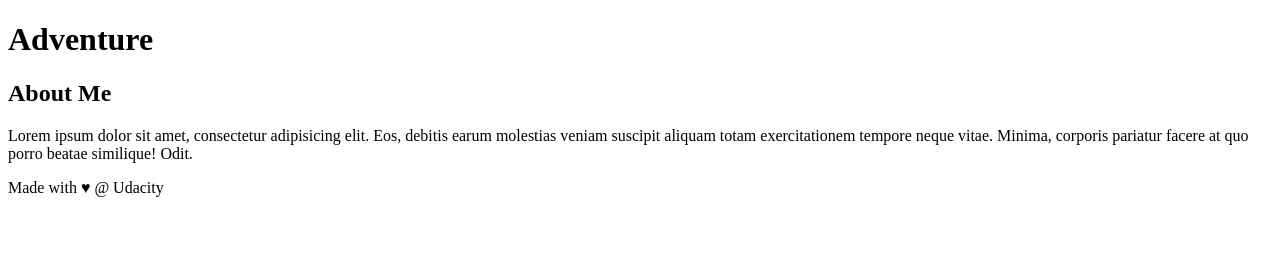
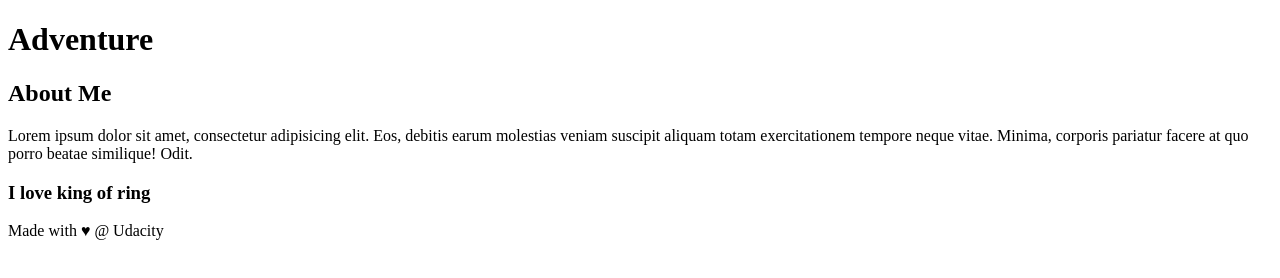
Before and after one commit to andy19910403/try_git, a plain HTML site: page index.html in a window 1280 px wide. Drawn offline with Linux system fonts and the light colour scheme.

Commit message:
Update index to add aside content

```diff
--- a/index.html
+++ b/index.html
@@ -23,6 +23,7 @@
     <h2>About Me</h2>
 
     <p>Lorem ipsum dolor sit amet, consectetur adipisicing elit. Eos, debitis earum molestias veniam suscipit aliquam totam exercitationem tempore neque vitae. Minima, corporis pariatur facere at quo porro beatae similique! Odit.</p>
+    <h3>I love king of ring</h3>
 </aside>
 <!-- end of new content -->
 
```
